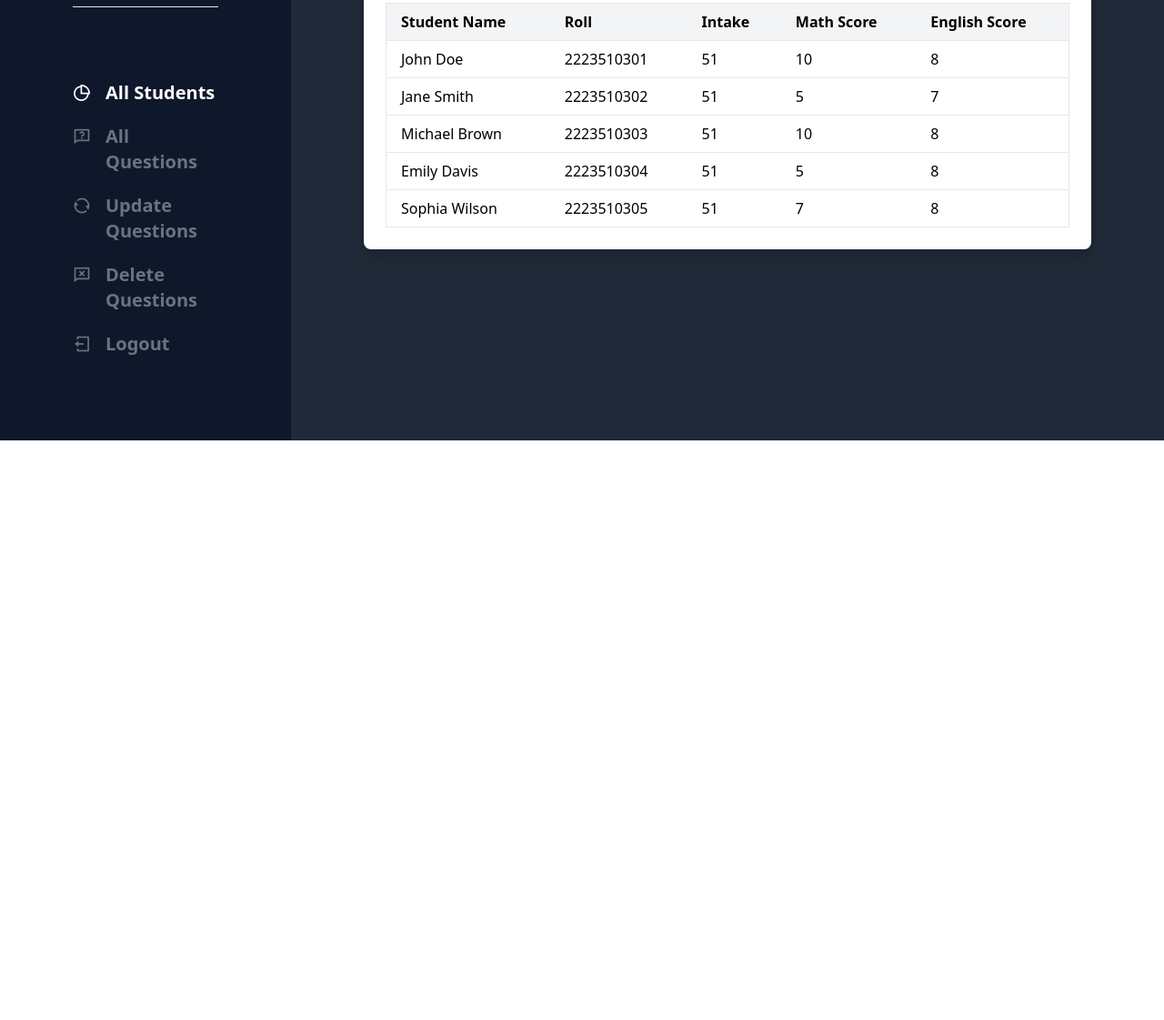
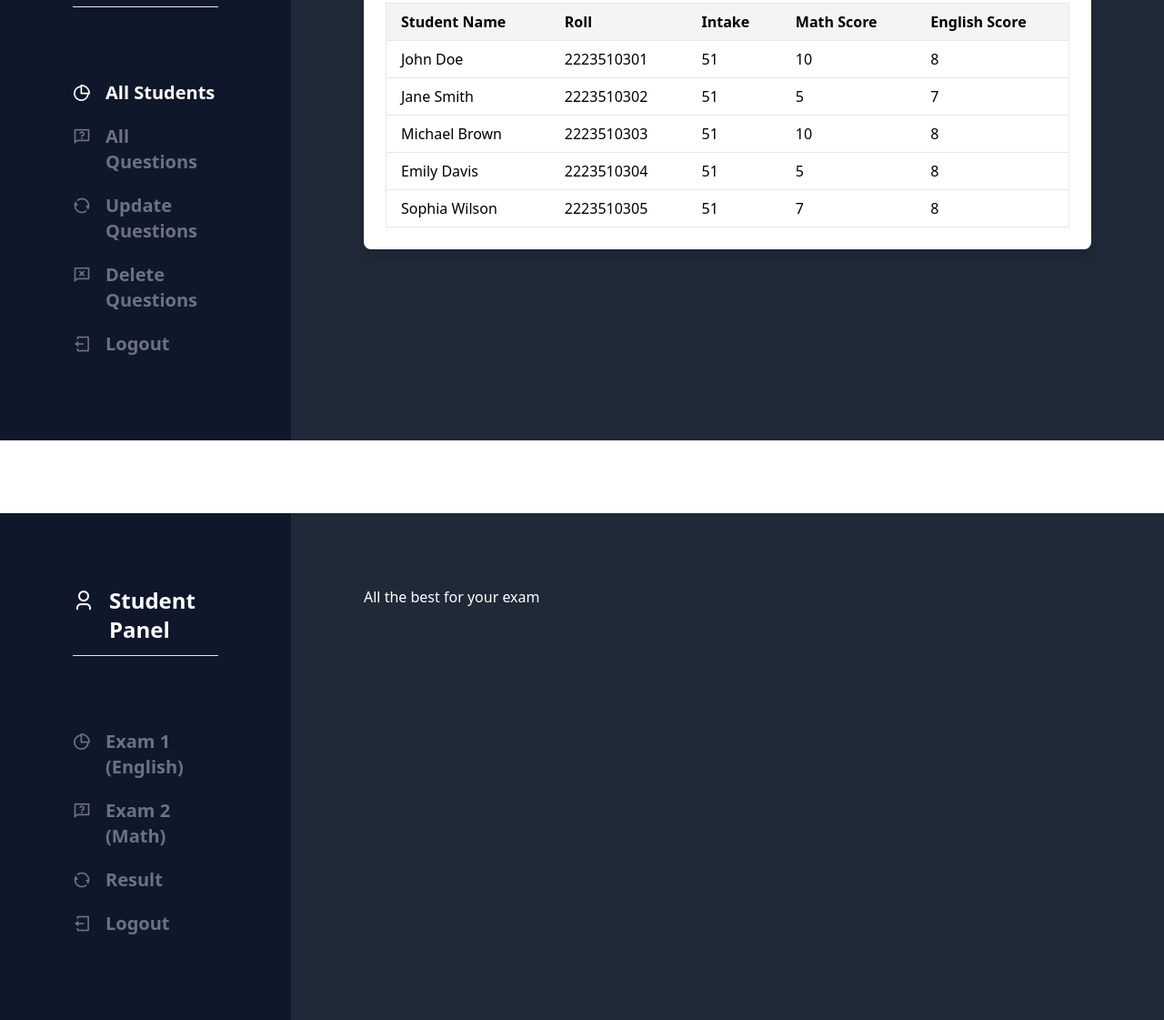
Before and after one commit to MasumAhmed19/SDPII, a plain HTML site: page index.html in a window 1280 px wide. Shown: the part 2389-3510 px from the top of the page at 91% size. Before the commit the page ends 2873 px from the top, so only its background shows below. Drawn offline with nearby package versions, Linux system fonts and the light colour scheme.

Commit message:
student section

```diff
--- a/index.html
+++ b/index.html
@@ -124,7 +124,7 @@
     </section>
 
 
-     <!-- Teacher DashBoard Login -->
+     <!-- Teacher DashBoard  -->
 
      <section class=" grid grid-cols-8 min-h-[60vh]  text-white">
         <div class="col-span-2 min-h-[40vh] bg-[#0F172A] p-20">
@@ -223,6 +223,102 @@
     </section>
 
 
+    <div class="h-[10vh]"></div>
+    <!-- Student DashBoard  -->
+
+    <section class=" grid grid-cols-8 min-h-[60vh]  text-white">
+        <div class="col-span-2 min-h-[40vh] bg-[#0F172A] p-20">
+            <div class="flex gap-4 text-2xl border-b-[1px]">
+                <i class="ri-user-3-line"></i>
+                <h2 class="font-semibold pb-3">Student Panel</h2>
+            </div>
+
+            <div class="flex flex-col gap-2 mt-20">
+
+                <div class="flex gap-4 text-xl ">
+                    <i class="ri-pie-chart-2-line text-gray-500"></i>
+                    <h2 class="font-semibold pb-3 text-gray-500">Exam 1 (English)</h2>
+                </div>
+
+                <div class="flex gap-4 text-xl text-gray-500">
+                    <i class="ri-questionnaire-line"></i>
+                    <h2 class="font-semibold pb-3">Exam 2 (Math)</h2>
+                </div>
+
+                <div class="flex gap-4 text-xl text-gray-500">
+                    <i class="ri-refresh-line"></i>
+                    <h2 class="font-semibold pb-3">Result</h2>
+                </div>
+
+
+                <div class="flex gap-4 text-xl text-gray-500">
+                    <i class="ri-logout-box-line"></i>
+                    <h2 class="font-semibold pb-3">Logout</h2>
+                </div>
+            </div>
+
+
+        </div>
+
+        <div class="col-span-6 min-h-[40vh] bg-gray-800 p-20">
+            <!-- <div class="container mx-auto p-6 bg-white shadow-lg rounded-lg">
+                <h2 class="text-2xl font-semibold text-gray-800 mb-4">All Student Database</h2>
+                <table class="min-w-full bg-white border border-gray-200">
+                  <thead>
+                    <tr>
+                      <th class="py-2 px-4 border-b border-gray-200 bg-gray-100 text-black text-left font-semibold">Student Name</th>
+                      <th class="py-2 px-4 border-b border-gray-200 bg-gray-100 text-black text-left font-semibold">Roll</th>
+                      <th class="py-2 px-4 border-b border-gray-200 bg-gray-100 text-black text-left font-semibold">Intake</th>
+                      <th class="py-2 px-4 border-b border-gray-200 bg-gray-100 text-black text-left font-semibold">Math Score</th>
+                      <th class="py-2 px-4 border-b border-gray-200 bg-gray-100 text-black text-left font-semibold">English Score</th>
+                    </tr>
+                  </thead>
+                  <tbody>
+                    <tr class="hover:bg-gray-50">
+                      <td class="py-2 px-4 border-b border-gray-200 text-black">John Doe</td>
+                      <td class="py-2 px-4 border-b border-gray-200 text-black">2223510301</td>
+                      <td class="py-2 px-4 border-b border-gray-200 text-black">51</td>
+                      <td class="py-2 px-4 border-b border-gray-200 text-black">10</td>
+                      <td class="py-2 px-4 border-b border-gray-200 text-black">8</td>
+                    </tr>
+                    <tr class="hover:bg-gray-50">
+                      <td class="py-2 px-4 border-b border-gray-200 text-black">Jane Smith</td>
+                      <td class="py-2 px-4 border-b border-gray-200 text-black">2223510302</td>
+                      <td class="py-2 px-4 border-b border-gray-200 text-black">51</td>
+                      <td class="py-2 px-4 border-b border-gray-200 text-black">5</td>
+                      <td class="py-2 px-4 border-b border-gray-200 text-black">7</td>
+                    </tr>
+                    <tr class="hover:bg-gray-50">
+                      <td class="py-2 px-4 border-b border-gray-200 text-black">Michael Brown</td>
+                      <td class="py-2 px-4 border-b border-gray-200 text-black">2223510303</td>
+                      <td class="py-2 px-4 border-b border-gray-200 text-black">51</td>
+                      <td class="py-2 px-4 border-b border-gray-200 text-black">10</td>
+                      <td class="py-2 px-4 border-b border-gray-200 text-black">8</td>
+                    </tr>
+                    <tr class="hover:bg-gray-50">
+                      <td class="py-2 px-4 border-b border-gray-200 text-black">Emily Davis</td>
+                      <td class="py-2 px-4 border-b border-gray-200 text-black">2223510304</td>
+                      <td class="py-2 px-4 border-b border-gray-200 text-black">51</td>
+                      <td class="py-2 px-4 border-b border-gray-200 text-black">5</td>
+                      <td class="py-2 px-4 border-b border-gray-200 text-black">8</td>
+                    </tr>
+                    <tr class="hover:bg-gray-50">
+                      <td class="py-2 px-4 border-b border-gray-200 text-black">Sophia Wilson</td>
+                      <td class="py-2 px-4 border-b border-gray-200 text-black">2223510305</td>
+                      <td class="py-2 px-4 border-b border-gray-200 text-black">51</td>
+                      <td class="py-2 px-4 border-b border-gray-200 text-black">7</td>
+                      <td class="py-2 px-4 border-b border-gray-200 text-black">8</td>
+                    </tr>
+                  </tbody>
+                </table>
+              </div> -->
+            <p>All the best for your exam</p>
+
+
+        </div>
+    </section>
+
+
 
 
     <script src="apps.js"></script>
```
